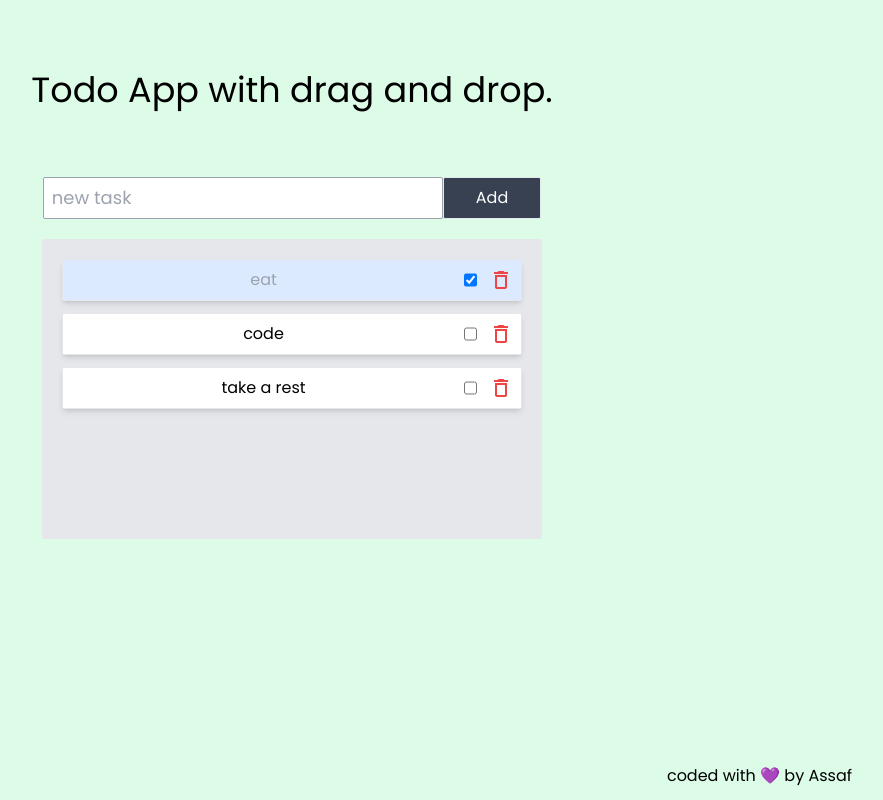
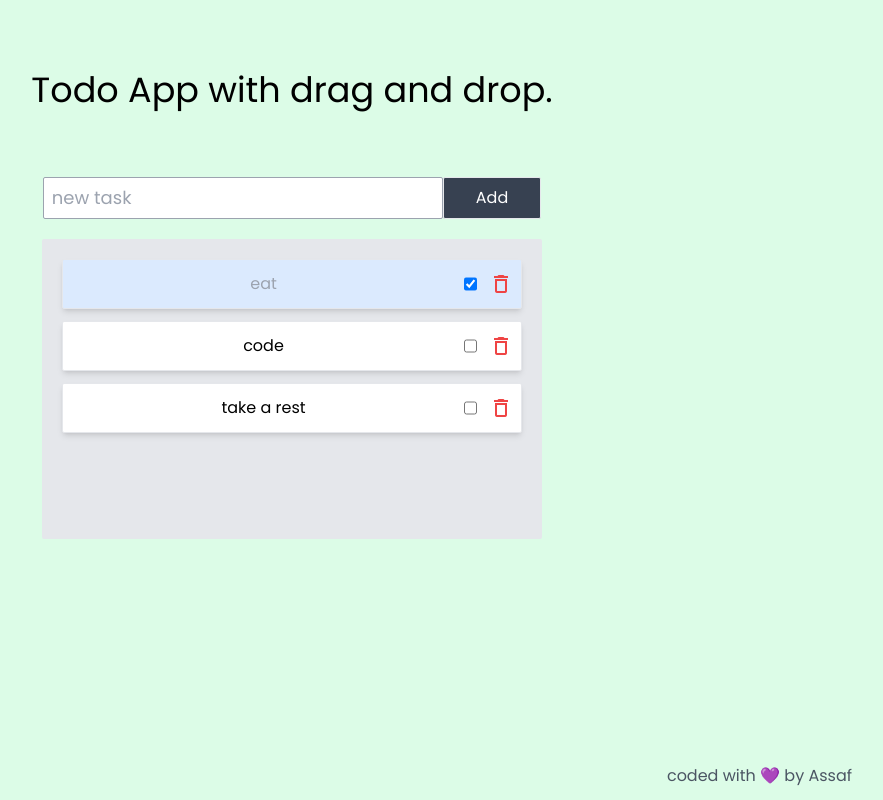
Before and after one commit to ASSAF1er/test-react-typescript-drag-and-drop, a React (Vite) app: page / in a window 1280 px wide. Shown: the whole page, without its empty margins (348-1231 px from the left). Built offline with nearby package versions, Linux system fonts and the light colour scheme.

Commit message:
correction des bugs sur les éléments cliquables

```diff
--- a/src/App.tsx
+++ b/src/App.tsx
@@ -24,20 +24,28 @@ function App() {
   const getTaskPos = (id: number) =>
     tasks.findIndex((task: taskType) => task.id === id);
 
-  const handleDragEnd = (event:DragEndEvent) => {
+  const handleDragEnd = (event: DragEndEvent) => {
     const { active, over } = event;
     if (active.id === over?.id) return;
     setTasks((tasks: taskType[]) => {
       const originalPos = getTaskPos(active.id as number);
-      const newPos = getTaskPos(over?.id as number );
+      const newPos = getTaskPos(over?.id as number);
 
       return arrayMove(tasks, originalPos, newPos);
     });
   };
 
   const sensors = useSensors(
-    useSensor(PointerSensor),
-    useSensor(TouchSensor),
+    useSensor(PointerSensor, {
+      activationConstraint: {
+        distance: 0.01,
+      },
+    }),
+    useSensor(TouchSensor, {
+      activationConstraint: {
+        distance: 0.01,
+      },
+    }),
     useSensor(KeyboardSensor, {
       coordinateGetter: sortableKeyboardCoordinates,
     }),
@@ -78,7 +86,7 @@ function App() {
       >
         <TodosContainer tasks={tasks} />
       </DndContext>
-      <footer className="absolute bottom-3 right-3 sm:right-20">
+      <footer className="absolute bottom-3 right-3 sm:right-20 text-gray-600">
         coded with 💜 by Assaf
       </footer>
     </div>
--- a/src/components/Todo.tsx
+++ b/src/components/Todo.tsx
@@ -11,19 +11,18 @@ function Todo({ id, title, completed }: taskType) {
   const { tasks, setTasks } = useContext(TasksContext) as TasksContextType;
 
   const handleDelete = (id: number) => {
+    const newList = tasks.filter((item: taskType) =>
+      item.id !== id
+    );
+    setTasks(newList);
 
-     const newList= tasks.filter((item: taskType) => {
-        item.id !== id;
-      })
-    setTasks(newList);
-    console.log(newList);
   };
   const handleCheck = (id: number) => {
     setTasks(
       tasks.map((task: taskType) =>
-        task.id === id? { ...task, completed: !task.completed } :(task)
-      ));
-
+        task.id === id ? { ...task, completed: !task.completed } : task,
+      ),
+    );
   };
 
   const { attributes, listeners, setNodeRef, transform, transition } =
@@ -36,16 +35,27 @@ function Todo({ id, title, completed }: taskType) {
       style={style}
       {...attributes}
       {...listeners}
-      className={classNames(completed?'bg-blue-100 hover:bg-blue-100 z-10 text-gray-400':'bg-white',"w-full flex gap-2 rounded-sm  hover:bg-gray-50 border p-2 cursor-pointer text-center touch-none shadow-md ")}
+      className={classNames(
+        completed
+          ? "bg-blue-100 hover:bg-blue-100 z-10 text-gray-400"
+          : "bg-white hover:bg-gray-100",
+        "w-full flex gap-2 rounded-sm   border py-3 px-2 cursor-pointer text-center touch-none shadow-md ",
+      )}
     >
       <p className="flex-1">{title}</p>{" "}
       <div className="flex gap-3">
-        <input type="checkbox" checked={completed} onChange={()=>handleCheck(id)} />
-        <button onClick={() => handleDelete(id)} role="button">
-          <span className="material-icons-outlined z-[100] text-red-500 flex items-center justify-center hover:text-red-300">
-            delete
-          </span>
-        </button>
+        <input
+          type="checkbox"
+          checked={completed}
+          onChange={() => handleCheck(id)}
+        />
+
+        <span
+          onClick={() => handleDelete(id)}
+          className="material-icons-outlined z-[100] text-red-500 flex items-center justify-center hover:text-red-300"
+        >
+          delete
+        </span>
       </div>
     </li>
   );
--- a/src/components/TodosContainer.tsx
+++ b/src/components/TodosContainer.tsx
@@ -11,10 +11,15 @@ interface todosContainerProps {
 
 function TodosContainer({ tasks }: todosContainerProps) {
   return (
-    <ul className="flex flex-col gap-3  p-5 mx-2 w-full sm:w-[500px] h-[400px] sm:h-[300px] overflow-x-hidden overflow-y-scroll bg-gray-200 rounded-sm ">
+    <ul className="flex flex-col gap-3  p-5 mx-2 w-full sm:w-[500px] h-[60%] sm:h-[300px] overflow-x-hidden overflow-y-scroll bg-gray-200 rounded-sm ">
       <SortableContext items={tasks} strategy={verticalListSortingStrategy}>
         {tasks.map((item, index) => (
-          <Todo key={index} id={item.id} title={item.title} completed={item.completed} />
+          <Todo
+            key={index}
+            id={item.id}
+            title={item.title}
+            completed={item.completed}
+          />
         ))}
       </SortableContext>
     </ul>
--- a/src/utils/TasksContext.tsx
+++ b/src/utils/TasksContext.tsx
@@ -18,9 +18,9 @@ export const TasksContext = createContext<TasksContextType | undefined>(
 
 function TasksContextProvider({ children }: PropsWithChildren) {
   const [tasks, setTasks] = useState<taskType[]>([
-    { id: 1, title: "eat",completed:true },
-    { id: 2, title: " code",completed:false  },
-    { id: 3, title: "take a rest",completed:false  },
+    { id: 1, title: "eat", completed: true },
+    { id: 2, title: " code", completed: false },
+    { id: 3, title: "take a rest", completed: false },
   ]);
 
   return (
```
